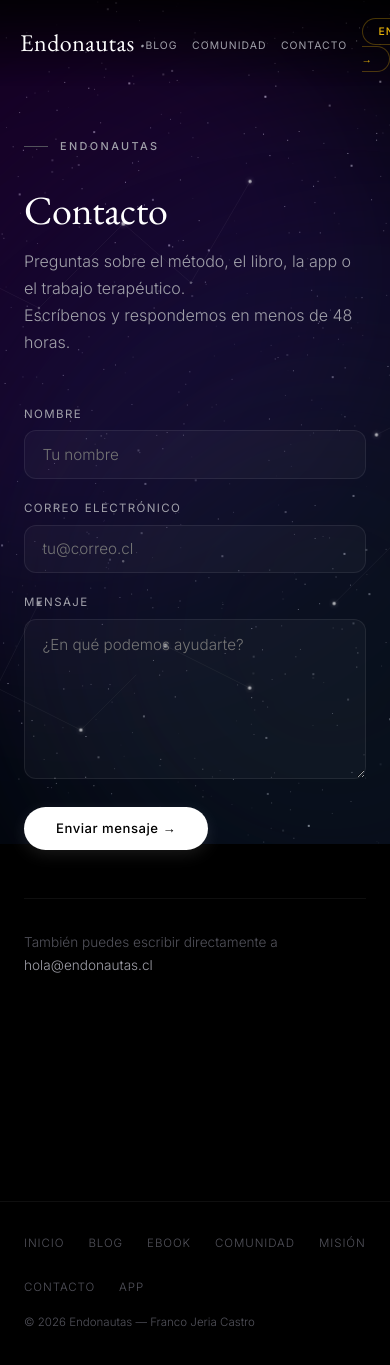
After one commit to jeria88/blog-endonautas, a Django app: page /contacto/ in a window 390 px wide. The commit adds this page. Run offline with Django 5.2, Linux system fonts and the light colour scheme; parts of the project's set-up code (start-up, migrations or seed data) failed here and were passed over.

Commit message:
feat: visual upgrade + páginas Contacto, Misión, Comunidad
- base_editorial: 600 estrellas cuadradas, constelaciones SVG animadas,
  paralaje de mouse, scroll reveal, gold unificado #EAB308, nav completo
- home/SimplePage: modelo Wagtail para /mision/ y /comunidad/
- /contacto/: vista Django con formulario y send_mail
- home_page.html: .reveal en hero, features y CTA band
- Nav: Blog · Ebook · Comunidad · Misión · Contacto · Entrar →
  con breakpoints responsivos (hide-md / hide-sm)

Co-Authored-By: Claude Sonnet 4.6 <noreply@anthropic.com>

```diff
--- a/config/urls.py
+++ b/config/urls.py
@@ -4,6 +4,8 @@ from django.contrib import admin
 from django.shortcuts import redirect
 from django.urls import include, path
 from django.views.generic import TemplateView
+
+from home.views import contacto_view
 
 from wagtail import urls as wagtail_urls
 from wagtail.admin import urls as wagtailadmin_urls
@@ -29,6 +31,9 @@ urlpatterns = [
     # Blog — postulaciones de usuarios
     path('blog/', include('blog.urls')),
 
+    # Páginas editoriales
+    path('contacto/', contacto_view, name='contacto'),
+
     # MirrorWork app routes
     path('', include('accounts.urls_public')),
     path('', include('accounts.urls', namespace='accounts')),
--- /dev/null
+++ b/home/templates/home/contact.html
@@ -0,0 +1,152 @@
+{% extends "base_editorial.html" %}
+
+{% block title %}Contacto — Endonautas{% endblock %}
+{% block meta_description %}Escríbenos a Franco Jeria y el equipo Endonautas.{% endblock %}
+{% block og_title %}Contacto — Endonautas{% endblock %}
+{% block og_url %}/contacto/{% endblock %}
+{% block canonical %}/contacto/{% endblock %}
+
+{% block extra_head %}
+<style data-page-style>
+  .contact-wrap {
+    padding: 8rem 1.5rem 6rem;
+    max-width: 640px;
+    margin: 0 auto;
+  }
+
+  .contact-eyebrow {
+    display: inline-flex; align-items: center; gap: 12px;
+    font-size: 0.68rem; font-weight: 500;
+    letter-spacing: 0.22em; text-transform: uppercase;
+    color: var(--muted);
+    margin-bottom: 2rem;
+  }
+  .contact-eyebrow::before {
+    content: ''; display: block; width: 24px; height: 1px; background: var(--dim);
+  }
+
+  .contact-title {
+    font-family: var(--font-heading);
+    font-size: clamp(2.5rem, 6vw, 4rem);
+    font-weight: 400;
+    line-height: 1.1;
+    color: var(--text);
+    letter-spacing: -0.01em;
+    margin-bottom: 1rem;
+  }
+
+  .contact-sub {
+    color: var(--muted);
+    font-size: 1rem;
+    line-height: 1.7;
+    margin-bottom: 3rem;
+  }
+
+  .contact-form {
+    display: flex; flex-direction: column; gap: 1.25rem;
+  }
+
+  .form-group { display: flex; flex-direction: column; gap: 0.4rem; }
+  .form-group label {
+    font-size: 0.72rem; letter-spacing: 0.12em; text-transform: uppercase;
+    color: var(--muted); font-weight: 400;
+  }
+  .form-group input,
+  .form-group textarea {
+    background: rgba(255,255,255,0.03);
+    border: 1px solid var(--glass-bd);
+    border-radius: 12px;
+    padding: 0.85rem 1.1rem;
+    color: var(--text);
+    font-family: var(--font-ui);
+    font-size: 0.95rem;
+    font-weight: 300;
+    outline: none;
+    transition: border-color 0.2s;
+    width: 100%;
+  }
+  .form-group input:focus,
+  .form-group textarea:focus { border-color: rgba(234,179,8,0.4); }
+  .form-group textarea { resize: vertical; min-height: 160px; line-height: 1.6; }
+
+  .form-actions { margin-top: 0.5rem; }
+
+  .contact-success {
+    text-align: center;
+    padding: 3rem 2rem;
+  }
+  .contact-success-icon {
+    font-size: 2.5rem;
+    margin-bottom: 1.5rem;
+    opacity: 0.8;
+  }
+  .contact-success h2 {
+    font-family: var(--font-heading);
+    font-size: 1.8rem;
+    font-weight: 400;
+    margin-bottom: 0.8rem;
+  }
+  .contact-success p {
+    color: var(--muted);
+    font-size: 0.95rem;
+    margin-bottom: 2rem;
+  }
+
+  .contact-alt {
+    margin-top: 3rem;
+    padding-top: 2rem;
+    border-top: 1px solid rgba(255,255,255,0.06);
+    color: var(--dim);
+    font-size: 0.85rem;
+  }
+  .contact-alt a { color: var(--muted); text-decoration: none; }
+  .contact-alt a:hover { color: var(--text); }
+</style>
+{% endblock %}
+
+{% block content %}
+<div class="contact-wrap">
+
+  {% if enviado %}
+  <div class="contact-success reveal">
+    <div class="contact-success-icon">✦</div>
+    <h2>Mensaje recibido.</h2>
+    <p>Te responderemos pronto a tu correo electrónico.</p>
+    <a href="/" class="btn-ghost">Volver al inicio</a>
+  </div>
+
+  {% else %}
+  <p class="contact-eyebrow reveal">Endonautas</p>
+  <h1 class="contact-title reveal" style="transition-delay:0.1s">Contacto</h1>
+  <p class="contact-sub reveal" style="transition-delay:0.15s">
+    Preguntas sobre el método, el libro, la app o el trabajo terapéutico.<br>
+    Escríbenos y respondemos en menos de 48 horas.
+  </p>
+
+  <form class="contact-form reveal" method="post" style="transition-delay:0.2s">
+    {% csrf_token %}
+    <div class="form-group">
+      <label for="c-nombre">Nombre</label>
+      <input type="text" id="c-nombre" name="nombre" placeholder="Tu nombre" required autocomplete="name">
+    </div>
+    <div class="form-group">
+      <label for="c-email">Correo electrónico</label>
+      <input type="email" id="c-email" name="email" placeholder="tu@correo.cl" required autocomplete="email">
+    </div>
+    <div class="form-group">
+      <label for="c-mensaje">Mensaje</label>
+      <textarea id="c-mensaje" name="mensaje" placeholder="¿En qué podemos ayudarte?" required></textarea>
+    </div>
+    <div class="form-actions">
+      <button type="submit" class="btn-primary">Enviar mensaje →</button>
+    </div>
+  </form>
+
+  <div class="contact-alt reveal" style="transition-delay:0.3s">
+    También puedes escribir directamente a
+    <a href="mailto:hola@endonautas.cl">hola@endonautas.cl</a>
+  </div>
+  {% endif %}
+
+</div>
+{% endblock %}
--- /dev/null
+++ b/home/views.py
@@ -0,0 +1,21 @@
+from django.shortcuts import render, redirect
+from django.core.mail import send_mail
+from django.conf import settings
+
+
+def contacto_view(request):
+    enviado = request.GET.get('enviado') == '1'
+    if request.method == 'POST':
+        nombre = request.POST.get('nombre', '').strip()
+        email = request.POST.get('email', '').strip()
+        mensaje = request.POST.get('mensaje', '').strip()
+        if nombre and email and mensaje:
+            send_mail(
+                subject=f'Contacto endonautas.cl — {nombre}',
+                message=f'De: {nombre} <{email}>\n\n{mensaje}',
+                from_email=getattr(settings, 'DEFAULT_FROM_EMAIL', 'hola@endonautas.cl'),
+                recipient_list=['hola@endonautas.cl'],
+                fail_silently=True,
+            )
+            return redirect('/contacto/?enviado=1')
+    return render(request, 'home/contact.html', {'enviado': enviado})
--- a/templates/base_editorial.html
+++ b/templates/base_editorial.html
@@ -13,27 +13,37 @@
 
   {% block structured_data %}{% endblock %}
 
-  <!-- EB Garamond + Inter -->
   <link rel="preconnect" href="https://fonts.googleapis.com">
   <link rel="preconnect" href="https://fonts.gstatic.com" crossorigin>
+  <link rel="preload" as="style" href="https://fonts.googleapis.com/css2?family=EB+Garamond:ital,wght@0,400;0,500;1,400;1,500&family=Inter:wght@300;400;500&display=swap">
   <link href="https://fonts.googleapis.com/css2?family=EB+Garamond:ital,wght@0,400;0,500;1,400;1,500&family=Inter:wght@300;400;500&display=swap" rel="stylesheet">
 
   <style>
+    @media (prefers-reduced-motion: reduce) {
+      .aurora, .const-line { animation: none !important; }
+      .const-line { stroke-dashoffset: 0 !important; }
+      .reveal { opacity: 1 !important; transform: none !important; transition: none !important; }
+      .glass-card { transition: none !important; }
+      .btn-primary, .btn-ghost { transition: none !important; }
+    }
+
     *, *::before, *::after { box-sizing: border-box; margin: 0; padding: 0; }
 
     :root {
-      --bg:         #000000;
-      --text:       #ffffff;
-      --muted:      #a1a1aa;
-      --dim:        #52525b;
-      --gold:       #d4a853;
-      --gold-glow:  rgba(212,168,83,0.18);
-      --teal:       #4ecdc4;
-      --glass-bg:   rgba(255,255,255,0.03);
-      --glass-bd:   rgba(255,255,255,0.08);
-      --glass-hov:  rgba(255,255,255,0.06);
-      --font-serif: 'EB Garamond', Georgia, serif;
-      --font-ui:    'Inter', system-ui, sans-serif;
+      --bg:           #000000;
+      --text:         #ffffff;
+      --muted:        #a1a1aa;
+      --dim:          #52525b;
+      --gold:         #EAB308;
+      --accent:       #EAB308;
+      --gold-glow:    rgba(234,179,8,0.18);
+      --teal:         #4ecdc4;
+      --glass-bg:     rgba(255,255,255,0.03);
+      --glass-bd:     rgba(255,255,255,0.08);
+      --glass-hov:    rgba(255,255,255,0.06);
+      --font-serif:   'EB Garamond', Georgia, serif;
+      --font-heading: 'EB Garamond', Georgia, serif;
+      --font-ui:      'Inter', system-ui, sans-serif;
     }
 
     html { scroll-behavior: smooth; background: var(--bg); }
@@ -50,7 +60,7 @@
       overflow-x: hidden;
     }
 
-    /* ── Fondo global fijo ── */
+    /* ── Fondo global ── */
     #global-bg {
       position: fixed;
       inset: 0;
@@ -67,31 +77,36 @@
       pointer-events: none;
       animation: aFloat 22s infinite alternate ease-in-out;
     }
-    .aurora-1 {
-      top: -15%; right: -10%;
-      width: 700px; height: 700px;
-      background: #3b0764;
-      opacity: 0.45;
-    }
-    .aurora-2 {
-      bottom: -20%; left: -15%;
-      width: 900px; height: 900px;
-      background: #172554;
-      opacity: 0.3;
-      animation-delay: -6s;
-    }
-    .aurora-3 {
-      top: 40%; left: 30%;
-      width: 500px; height: 500px;
-      background: #0f2027;
-      opacity: 0.35;
-      animation-delay: -11s;
-    }
+    .aurora-1 { top: -10%; right: -10%; width: 700px; height: 700px; background: #3b0764; opacity: 0.4; }
+    .aurora-2 { bottom: -20%; left: -10%; width: 900px; height: 900px; background: #172554; opacity: 0.3; animation-delay: -6s; }
+    .aurora-3 { top: 40%; left: 30%; width: 500px; height: 500px; background: #0f2027; opacity: 0.3; animation-delay: -11s; }
 
     @keyframes aFloat {
       0%   { transform: translate(0,0) scale(1); }
-      100% { transform: translate(-40px, 50px) scale(1.12); }
+      100% { transform: translate(-40px,50px) scale(1.12); }
     }
+
+    /* ── Constelaciones ── */
+    .svg-constellations {
+      position: absolute; inset: 0; width: 100%; height: 100%;
+      z-index: 2; pointer-events: none;
+    }
+    .const-line {
+      stroke: rgba(255,255,255,0.12); stroke-width: 0.5; fill: none;
+      stroke-dasharray: 1000; stroke-dashoffset: 1000;
+      animation: drawLine 8s cubic-bezier(0.4,0,0.2,1) infinite alternate;
+    }
+    .const-node     { fill: #fff; opacity: 0.65; filter: drop-shadow(0 0 3px rgba(255,255,255,0.6)); }
+    .const-node-dim { fill: rgba(255,255,255,0.3); }
+    @keyframes drawLine { 0%,10% { stroke-dashoffset: 1000; } 90%,100% { stroke-dashoffset: 0; } }
+
+    /* ── Scroll Reveal ── */
+    .reveal {
+      opacity: 0;
+      transform: translateY(24px);
+      transition: opacity 0.9s cubic-bezier(0.16,1,0.3,1), transform 0.9s cubic-bezier(0.16,1,0.3,1);
+    }
+    .reveal.is-visible { opacity: 1; transform: translateY(0); }
 
     /* ── Nav ── */
     header {
@@ -101,27 +116,28 @@
     }
     .nav {
       display: flex; align-items: center; justify-content: space-between;
-      padding: 1.4rem 4rem;
-      background: linear-gradient(to bottom, rgba(0,0,0,0.75) 0%, transparent 100%);
+      padding: 1.5rem 4rem;
+      background: linear-gradient(to bottom, rgba(0,0,0,0.8) 0%, transparent 100%);
     }
     .nav > * { pointer-events: auto; }
 
     .nav-logo {
       font-family: var(--font-serif);
-      font-size: 1.25rem;
+      font-size: 1.5rem;
       color: var(--text);
       text-decoration: none;
       letter-spacing: 0.02em;
+      flex-shrink: 0;
     }
     .nav-logo em { font-style: italic; color: var(--muted); }
 
     .nav-links {
-      display: flex; gap: 2rem; align-items: center; list-style: none;
+      display: flex; gap: 1.75rem; align-items: center; list-style: none;
     }
     .nav-links a {
       color: var(--muted);
       text-decoration: none;
-      font-size: 0.78rem;
+      font-size: 0.75rem;
       letter-spacing: 0.1em;
       text-transform: uppercase;
       font-weight: 400;
@@ -129,22 +145,20 @@
     }
     .nav-links a:hover { color: var(--text); }
     .nav-links .nav-cta {
-      color: var(--teal);
-      border: 1px solid rgba(78,205,196,0.3);
+      color: var(--gold);
+      border: 1px solid rgba(234,179,8,0.3);
       border-radius: 999px;
       padding: 0.35rem 1rem;
       font-weight: 500;
     }
     .nav-links .nav-cta:hover {
-      background: rgba(78,205,196,0.08);
-      color: var(--teal);
+      background: rgba(234,179,8,0.08);
+      color: var(--gold);
+      border-color: rgba(234,179,8,0.5);
     }
 
     /* ── Contenido ── */
-    #page-content {
-      position: relative;
-      z-index: 1;
-    }
+    #page-content { position: relative; z-index: 1; }
 
     /* ── Utilidades ── */
     .container      { max-width: 780px;  margin: 0 auto; padding: 0 1.5rem; }
@@ -163,7 +177,7 @@
     .tag-pill {
       display: inline-block;
       font-size: 0.65rem; letter-spacing: 0.14em; text-transform: uppercase;
-      color: var(--gold); border: 1px solid rgba(212,168,83,0.25);
+      color: var(--gold); border: 1px solid rgba(234,179,8,0.25);
       border-radius: 999px; padding: 0.2rem 0.7rem;
     }
 
@@ -222,15 +236,13 @@
     .footer {
       position: relative; z-index: 1;
       margin-top: 8rem;
-      padding: 3rem 2rem;
-      text-align: center;
-      color: var(--dim);
-      font-size: 0.75rem;
+      padding: 2.5rem 4rem;
       border-top: 1px solid rgba(255,255,255,0.06);
+      display: flex; justify-content: space-between; align-items: center;
+      flex-wrap: wrap; gap: 1rem;
     }
     .footer-links {
-      display: flex; gap: 2rem; justify-content: center;
-      margin-bottom: 1rem; flex-wrap: wrap;
+      display: flex; gap: 1.5rem; flex-wrap: wrap; align-items: center;
     }
     .footer-links a {
       color: var(--dim); text-decoration: none;
@@ -238,11 +250,21 @@
       transition: color 0.2s;
     }
     .footer-links a:hover { color: var(--muted); }
+    .footer-copy { font-size: 0.72rem; color: var(--dim); }
 
-    @media (max-width: 768px) {
+    /* ── Responsive ── */
+    @media (max-width: 900px) {
+      .nav { padding: 1.2rem 2rem; }
+      .nav-links { gap: 1.2rem; }
+      .nav-links a { font-size: 0.7rem; }
+      .nav-hide-md { display: none; }
+    }
+    @media (max-width: 600px) {
       .nav { padding: 1rem 1.25rem; }
-      .nav-links { gap: 1rem; }
-      .nav-links a { font-size: 0.72rem; }
+      .nav-links { gap: 0.9rem; }
+      .nav-links a { font-size: 0.65rem; }
+      .nav-hide-sm { display: none; }
+      .footer { padding: 2rem 1.5rem; flex-direction: column; align-items: flex-start; }
     }
   </style>
 
@@ -250,12 +272,40 @@
 </head>
 <body>
 
-<!-- Fondo global con auroras -->
 <div id="global-bg">
   <div class="aurora aurora-1"></div>
   <div class="aurora aurora-2"></div>
   <div class="aurora aurora-3"></div>
-  <canvas id="star-canvas"></canvas>
+  <canvas id="star-canvas" aria-hidden="true"></canvas>
+  <svg class="svg-constellations" viewBox="0 0 1000 1000" preserveAspectRatio="xMidYMid slice"
+       xmlns="http://www.w3.org/2000/svg" aria-hidden="true" focusable="false">
+    <g id="const-group" transform-origin="500 500">
+      <path class="const-line" d="M200,300 L300,350 L400,250 L480,320 L550,200"/>
+      <circle class="const-node" cx="200" cy="300" r="2"/>
+      <circle class="const-node-dim" cx="300" cy="350" r="1.5"/>
+      <circle class="const-node" cx="400" cy="250" r="2.5"/>
+      <circle class="const-node-dim" cx="480" cy="320" r="1.5"/>
+      <circle class="const-node" cx="550" cy="200" r="2"/>
+
+      <path class="const-line" style="animation-delay:2s" d="M700,500 L800,450 L750,600 L850,650 L900,550"/>
+      <path class="const-line" style="animation-delay:2s" d="M750,600 L650,700"/>
+      <circle class="const-node" cx="700" cy="500" r="2"/>
+      <circle class="const-node-dim" cx="800" cy="450" r="1.5"/>
+      <circle class="const-node" cx="750" cy="600" r="3"/>
+      <circle class="const-node" cx="850" cy="650" r="2"/>
+      <circle class="const-node-dim" cx="900" cy="550" r="1.5"/>
+      <circle class="const-node" cx="650" cy="700" r="2"/>
+
+      <path class="const-line" style="animation-delay:4s" d="M300,700 L250,800 L350,850 L450,750 L400,650 Z"/>
+      <path class="const-line" style="animation-delay:4s" d="M450,750 L550,800"/>
+      <circle class="const-node" cx="300" cy="700" r="2"/>
+      <circle class="const-node-dim" cx="250" cy="800" r="1.5"/>
+      <circle class="const-node" cx="350" cy="850" r="2"/>
+      <circle class="const-node" cx="450" cy="750" r="2.5"/>
+      <circle class="const-node-dim" cx="400" cy="650" r="1.5"/>
+      <circle class="const-node" cx="550" cy="800" r="2"/>
+    </g>
+  </svg>
 </div>
 
 <header>
@@ -263,9 +313,10 @@
     <a href="/" class="nav-logo">Endonautas <em>·</em></a>
     <ul class="nav-links">
       <li><a href="/blog/">Blog</a></li>
-      <li><a href="https://ebook.endonautas.cl" target="_blank">Ebook</a></li>
-      <li><a href="https://app.endonautas.cl/comunidad/" target="_blank">Comunidad</a></li>
-      <li><a href="mailto:hola@endonautas.cl">Contacto</a></li>
+      <li class="nav-hide-sm"><a href="https://ebook.endonautas.cl" target="_blank">Ebook</a></li>
+      <li><a href="/comunidad/">Comunidad</a></li>
+      <li class="nav-hide-md"><a href="/mision/">Misión</a></li>
+      <li><a href="/contacto/">Contacto</a></li>
       <li><a href="https://app.endonautas.cl" class="nav-cta">Entrar →</a></li>
     </ul>
   </nav>
@@ -279,54 +330,85 @@
   <div class="footer-links">
     <a href="/">Inicio</a>
     <a href="/blog/">Blog</a>
-    <a href="https://ebook.endonautas.cl">Endonautica</a>
+    <a href="https://ebook.endonautas.cl">Ebook</a>
+    <a href="/comunidad/">Comunidad</a>
+    <a href="/mision/">Misión</a>
+    <a href="/contacto/">Contacto</a>
     <a href="https://app.endonautas.cl">App</a>
   </div>
-  <p>© {% now "Y" %} Endonautas — Franco Jeria Castro</p>
+  <span class="footer-copy">© {% now "Y" %} Endonautas — Franco Jeria Castro</span>
 </footer>
 
 <script>
+/* ── Estrellas (600 píxeles cuadrados, alto rendimiento) ── */
 (function() {
   const canvas = document.getElementById('star-canvas');
-  const ctx    = canvas.getContext('2d');
-  let W, H, stars = [];
-
-  function resize() {
-    W = canvas.width  = window.innerWidth;
-    H = canvas.height = window.innerHeight;
+  if (!canvas) return;
+  if (window.matchMedia('(prefers-reduced-motion: reduce)').matches) { canvas.style.display = 'none'; return; }
+  const ctx = canvas.getContext('2d', { alpha: false });
+  let W, H, paused = false;
+  const stars = [];
+  for (let i = 0; i < 600; i++) {
+    stars.push({
+      x: Math.random(), y: Math.random(),
+      s: Math.random() < 0.9 ? 1 : 2,
+      baseAlpha: 0.1 + Math.random() * 0.5,
+      phase: Math.random() * Math.PI * 2,
+      speed: 0.0005 + Math.random() * 0.001,
+    });
   }
+  function resize() { W = canvas.width = window.innerWidth; H = canvas.height = window.innerHeight; }
   window.addEventListener('resize', resize);
   resize();
+  document.addEventListener('visibilitychange', () => { paused = document.hidden; if (!paused) loop(performance.now()); });
+  function loop(now) {
+    if (paused) return;
+    requestAnimationFrame(loop);
+    ctx.fillStyle = '#000000';
+    ctx.fillRect(0, 0, W, H);
+    for (let i = 0; i < stars.length; i++) {
+      const s = stars[i];
+      const a = s.baseAlpha + Math.sin(now * s.speed + s.phase) * 0.3;
+      if (a > 0.05) {
+        ctx.fillStyle = `rgba(255,255,255,${Math.max(0, Math.min(1, a))})`;
+        ctx.fillRect(s.x * W, s.y * H, s.s, s.s);
+      }
+    }
+  }
+  loop(performance.now());
+})();
 
-  for (let i = 0; i < 160; i++) {
-    stars.push({
-      x: Math.random() * 1920,
-      y: Math.random() * 1080,
-      r: Math.random() * 0.9 + 0.1,
-      a: Math.random() * 0.7 + 0.1,
-      twinkle: Math.random() * Math.PI * 2,
-      speed: Math.random() * 0.02 + 0.005,
+/* ── Paralaje de constelaciones ── */
+(function() {
+  if (window.matchMedia('(prefers-reduced-motion: reduce)').matches) return;
+  const g = document.getElementById('const-group');
+  if (!g) return;
+  let mx = 0, my = 0, cx = 0, cy = 0;
+  document.addEventListener('mousemove', e => {
+    mx = (e.clientX / window.innerWidth - 0.5) * 2;
+    my = (e.clientY / window.innerHeight - 0.5) * 2;
+  });
+  function tick() {
+    requestAnimationFrame(tick);
+    cx += (mx - cx) * 0.04;
+    cy += (my - cy) * 0.04;
+    const t = Date.now() * 0.0002;
+    g.style.transform = `translate(${cx * -15}px, ${cy * -15}px) rotate(${Math.sin(t) * 2}deg)`;
+  }
+  tick();
+})();
+
+/* ── Scroll Reveal ── */
+if ('IntersectionObserver' in window) {
+  const obs = new IntersectionObserver(entries => {
+    entries.forEach(e => {
+      if (e.isIntersecting) { e.target.classList.add('is-visible'); obs.unobserve(e.target); }
     });
-  }
-
-  function draw() {
-    ctx.clearRect(0, 0, W, H);
-    stars.forEach(s => {
-      s.twinkle += s.speed;
-      const alpha = s.a * (0.6 + 0.4 * Math.sin(s.twinkle));
-      ctx.beginPath();
-      ctx.arc(
-        (s.x / 1920) * W,
-        (s.y / 1080) * H,
-        s.r, 0, Math.PI * 2
-      );
-      ctx.fillStyle = `rgba(255,255,255,${alpha})`;
-      ctx.fill();
-    });
-    requestAnimationFrame(draw);
-  }
-  draw();
-})();
+  }, { threshold: 0.1, rootMargin: '0px 0px -40px 0px' });
+  document.querySelectorAll('.reveal').forEach(el => obs.observe(el));
+} else {
+  document.querySelectorAll('.reveal').forEach(el => el.classList.add('is-visible'));
+}
 </script>
 
 {% block extra_js %}{% endblock %}
```
Also changed, not shown: home/models.py (+15 -0 lines), home/templates/home/simple_page.html (added, +92 -0 lines), home/migrations/0004_simplepage.py (added).
